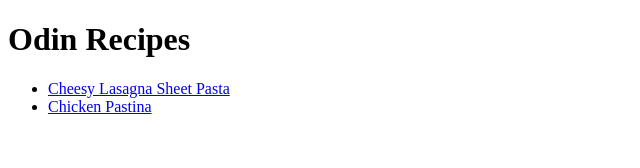
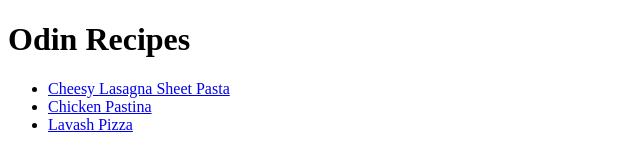
Before and after one commit to jdy7149/odin-recipes, a plain HTML site: page index.html in a window 1280 px wide. Shown: the whole page, without its empty margins (0-640 px from the left). Drawn offline with Linux system fonts and the light colour scheme.

Commit message:
Add link of lavash pizza to index

```diff
--- a/index.html
+++ b/index.html
@@ -14,6 +14,9 @@
         <li>
             <a href="./recipes/chicken-pastina.html">Chicken Pastina</a>
         </li>
+        <li>
+            <a href="./recipes/lavash-pizza.html">Lavash Pizza</a>
+        </li>
     </ul>
 
 </body>
```
